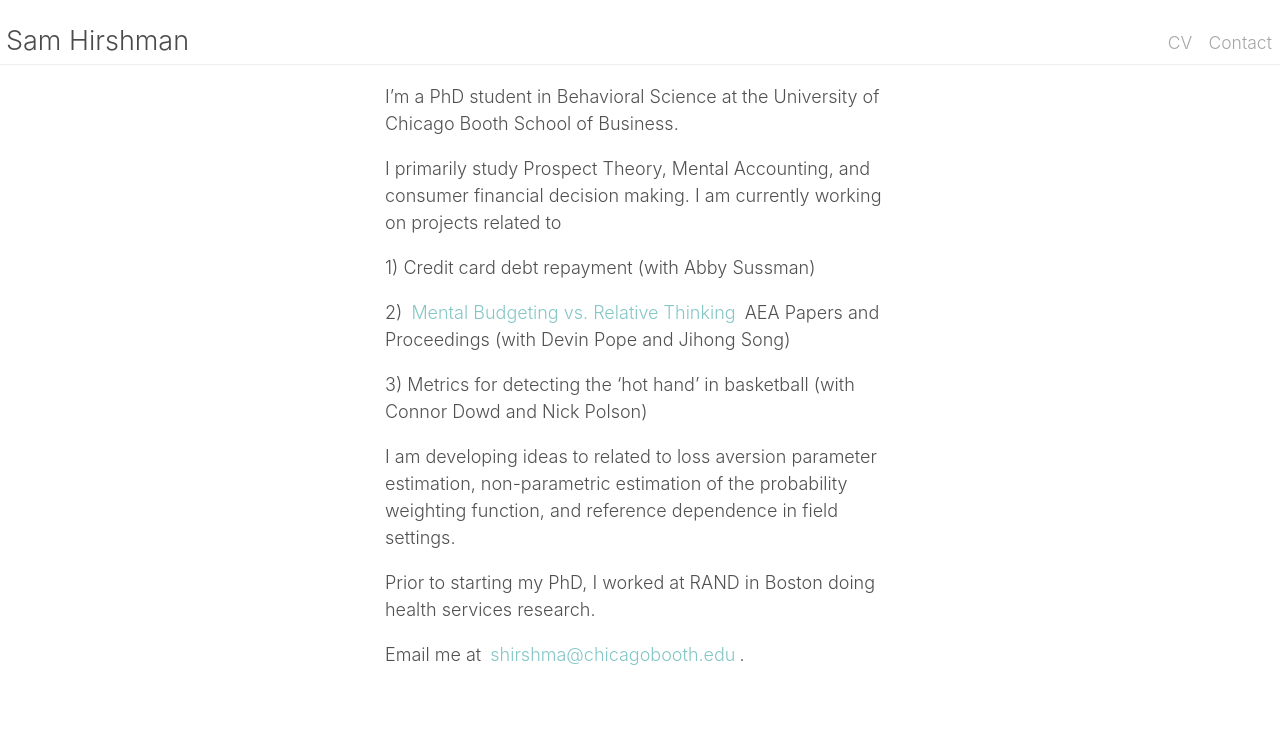
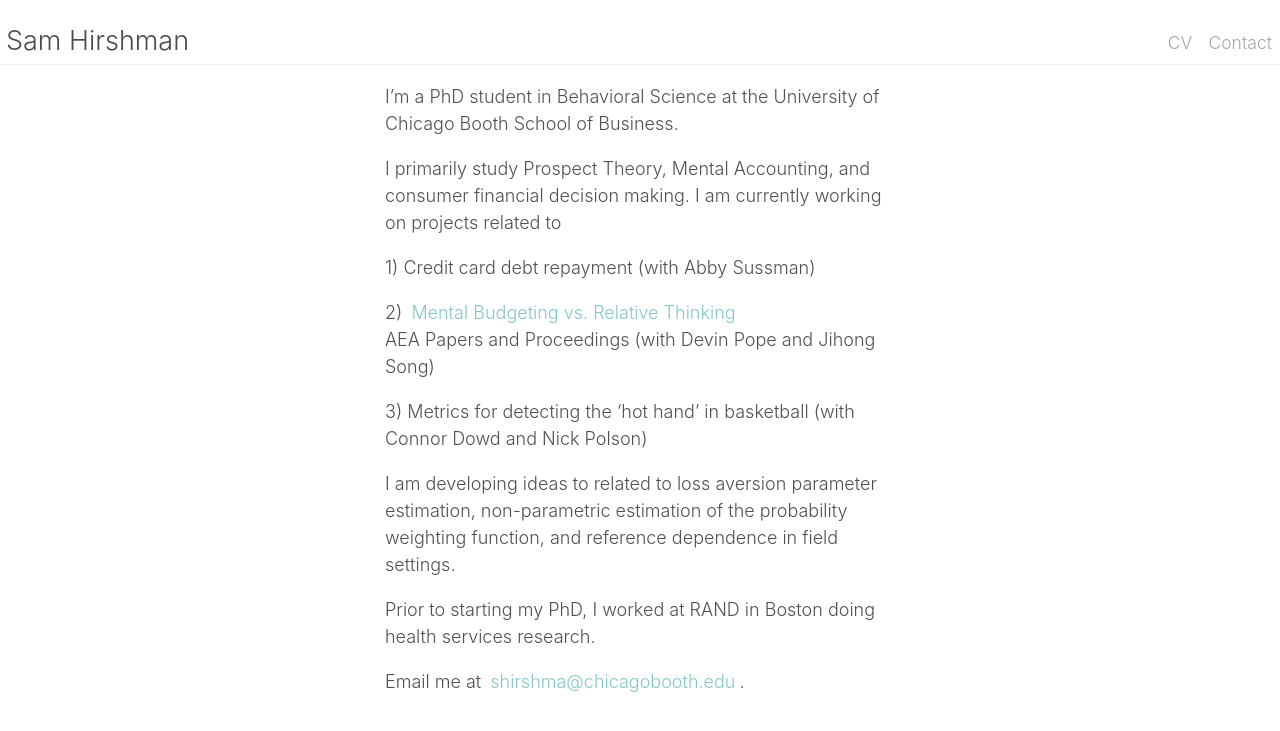
Before and after one commit to shirshma/shirshma.github.io, a Jekyll site: the page built from index.md, in a window 1280 px wide. Shown: the top 731 px of the page. Built offline with Jekyll 4.4.1, drawn with Linux system fonts in a browser that asks for light colours.

```diff
--- a/index.md
+++ b/index.md
@@ -7,7 +7,7 @@ I’m a PhD student in Behavioral Science at the University of Chicago Booth Sch
 I primarily study Prospect Theory, Mental Accounting, and consumer financial decision making. I am currently working on projects related to
   <p> 1) Credit card debt repayment (with Abby Sussman)
 
- <p> 2) <a href='/public/Website_mental_budgeting.pdf'> Mental Budgeting vs. Relative Thinking</a>
+ <p> 2) <a href='/public/Website_mental_budgeting.pdf'> Mental Budgeting vs. Relative Thinking</a><br>
         AEA Papers and Proceedings (with Devin Pope and Jihong Song)
 
   <p>3) Metrics for detecting the ‘hot hand’ in basketball (with Connor Dowd and Nick Polson)
```
